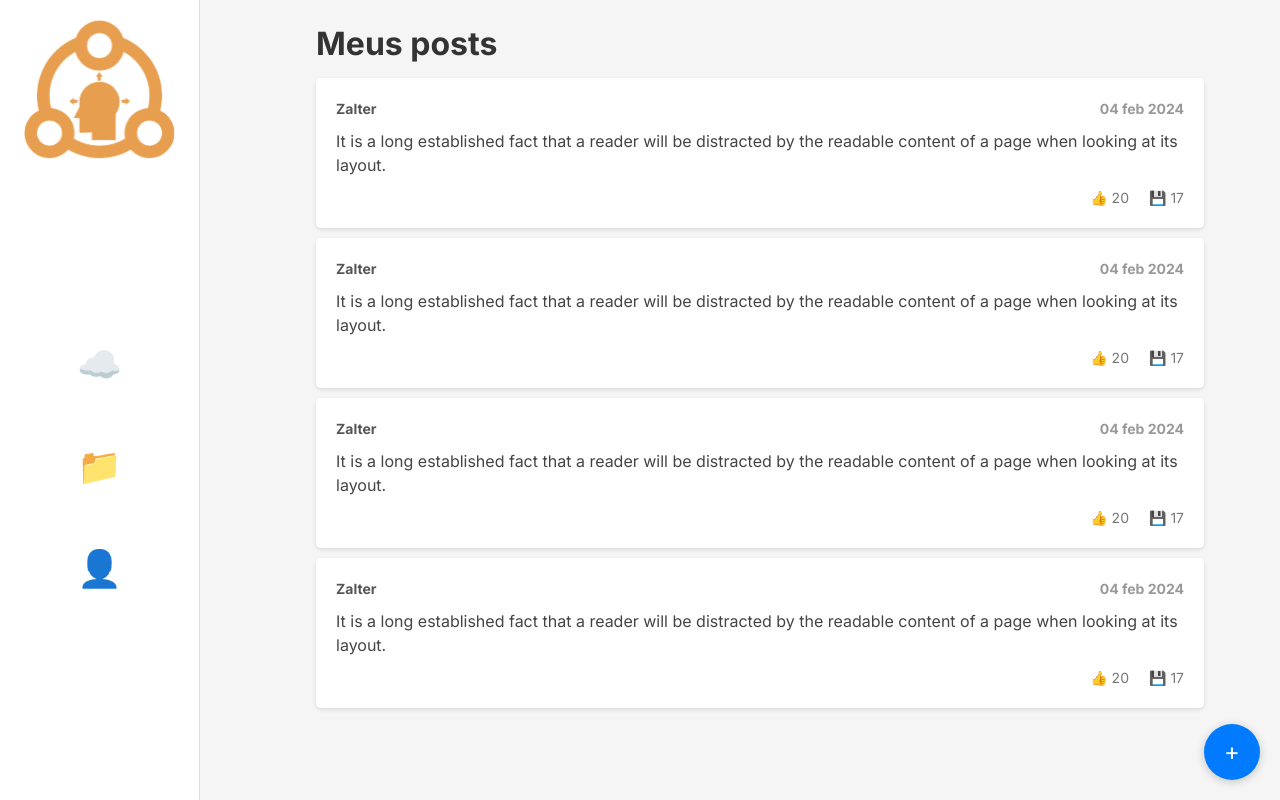
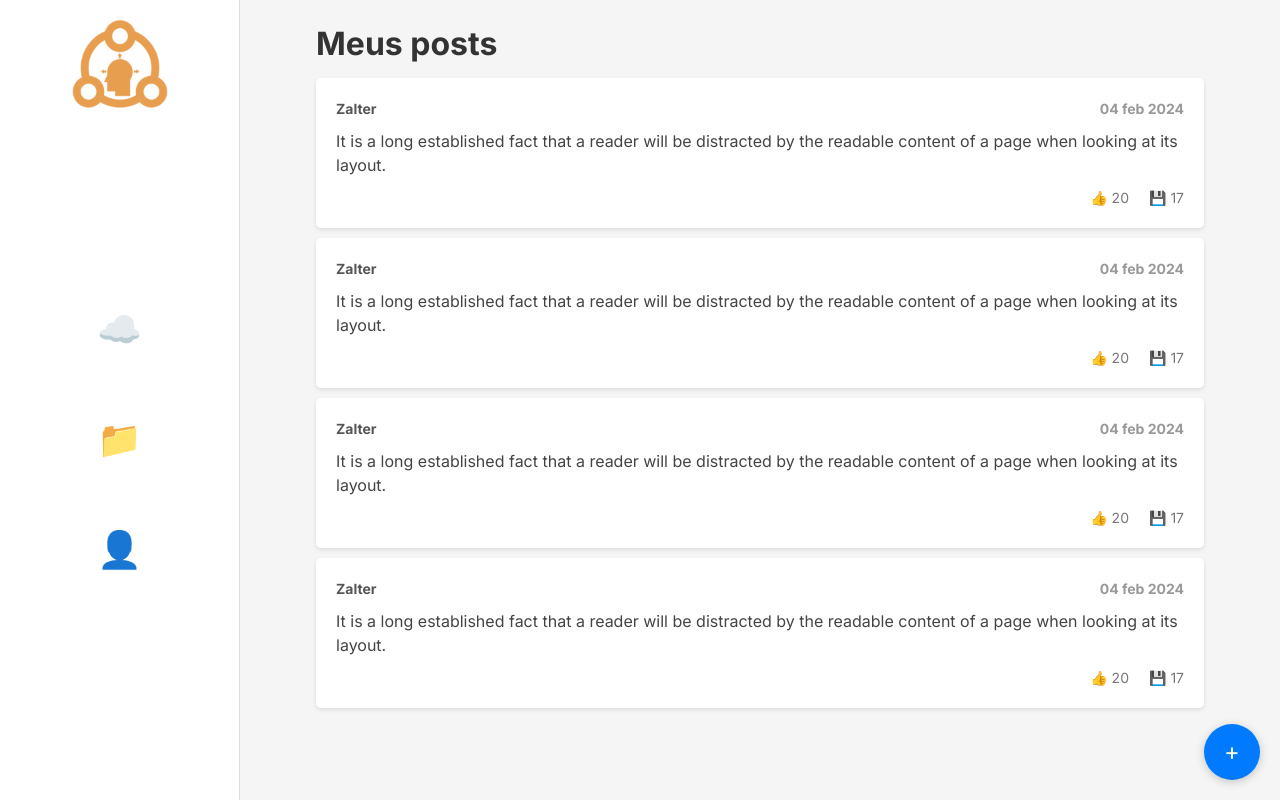
Before and after one commit to prof-hasan/tp-web-forum-academico, a Next.js app in the folder src/frontend-forum-academico/: page /myPosts in a window 1280 px wide. Built offline with nearby package versions, Linux system fonts and the light colour scheme; a web font is replaced by a local one.

Commit message:
feat : add routes in sidebar

```diff
--- a/src/frontend-forum-academico/src/components/Sidebar.tsx
+++ b/src/frontend-forum-academico/src/components/Sidebar.tsx
@@ -1,15 +1,42 @@
+"use client";
+
 import React from 'react';
 import './sidebarStyles.css';
+import { useRouter } from 'next/navigation';
 
-const Sidebar: React.FC = () => (
-  <div className="sidebar">
-    <img src="/logo.svg" alt="logo" className='logo' />
-    <div className="icons">
-      <div className="icon">☁️</div>
-      <div className="icon">📁</div>
-      <div className="icon">👤</div>
+const Sidebar: React.FC = () => {
+
+  const router = useRouter();
+
+  const handleNavigation = (path: string) => {
+    router.push(path);
+  };
+
+  return (
+    <div className="sidebar">
+      <img src="/logo.svg" alt="logo" className='logo' />
+      <div className="icons">
+        <button
+          className="icon"
+          onClick={() => handleNavigation('/latestPosts')}
+        >
+          ☁️
+        </button>
+        <button
+          className="icon"
+          onClick={() => handleNavigation('/myPosts')}
+        >
+          📁
+        </button>
+        <button
+          className="icon"
+          onClick={() => handleNavigation('/userProfile')}
+        >
+          👤
+        </button>
+      </div>
     </div>
-  </div>
-);
+  );
+};
 
 export default Sidebar;
--- a/src/frontend-forum-academico/src/components/sidebarStyles.css
+++ b/src/frontend-forum-academico/src/components/sidebarStyles.css
@@ -1,5 +1,5 @@
 .sidebar {
-  width: 200px;
+  width: 240px;
   background-color: #ffffff;
   padding: 20px;
   border-right: 1px solid #ddd;
@@ -7,26 +7,35 @@
   position: fixed;
   top: 0;
   left: 0;
-  box-sizing: border-box; /* Inclui padding e border na largura e altura */
+  box-sizing: border-box;
   display: flex;
   flex-direction: column;
-  justify-content: center; /* Centraliza verticalmente */
-  align-items: center; /* Centraliza horizontalmente */
+  align-items: center;
 }
 
 .logo {
-  margin-bottom: 40px; /* Espaçamento abaixo da logo */
-  font-size: 32px; /* Tamanho da logo */
+  margin-bottom: 40px;
+  width: 100px; /* Ajuste conforme necessário */
 }
 
 .icons {
   display: flex;
   flex-direction: column;
-  justify-content: center; /* Centraliza verticalmente */
-  flex-grow: 1; /* Garante que os ícones ocupem o espaço restante */
+  justify-content: center;
+  flex-grow: 1;
 }
 
 .icon {
+  background: none;
+  border: none;
+  font-size: 36px;
   margin-bottom: 48px;
-  font-size: 36px;
+  cursor: pointer;
+  padding: 10px;
+  transition: background-color 0.2s ease;
 }
+
+.icon:hover {
+  background-color: #f0f0f0;
+  border-radius: 50%;
+}
```
Also changed, not shown: src/frontend-forum-academico/src/app/page.tsx (+6 -4 lines).
